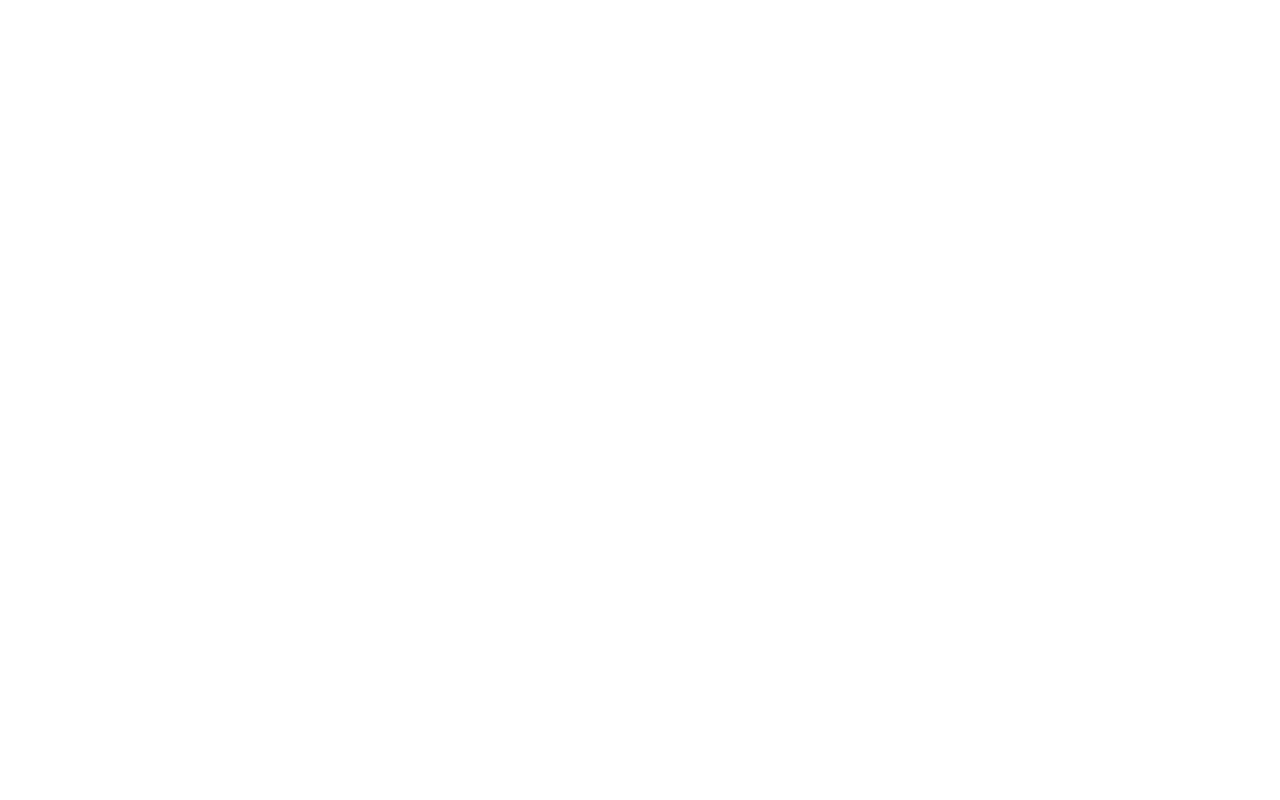
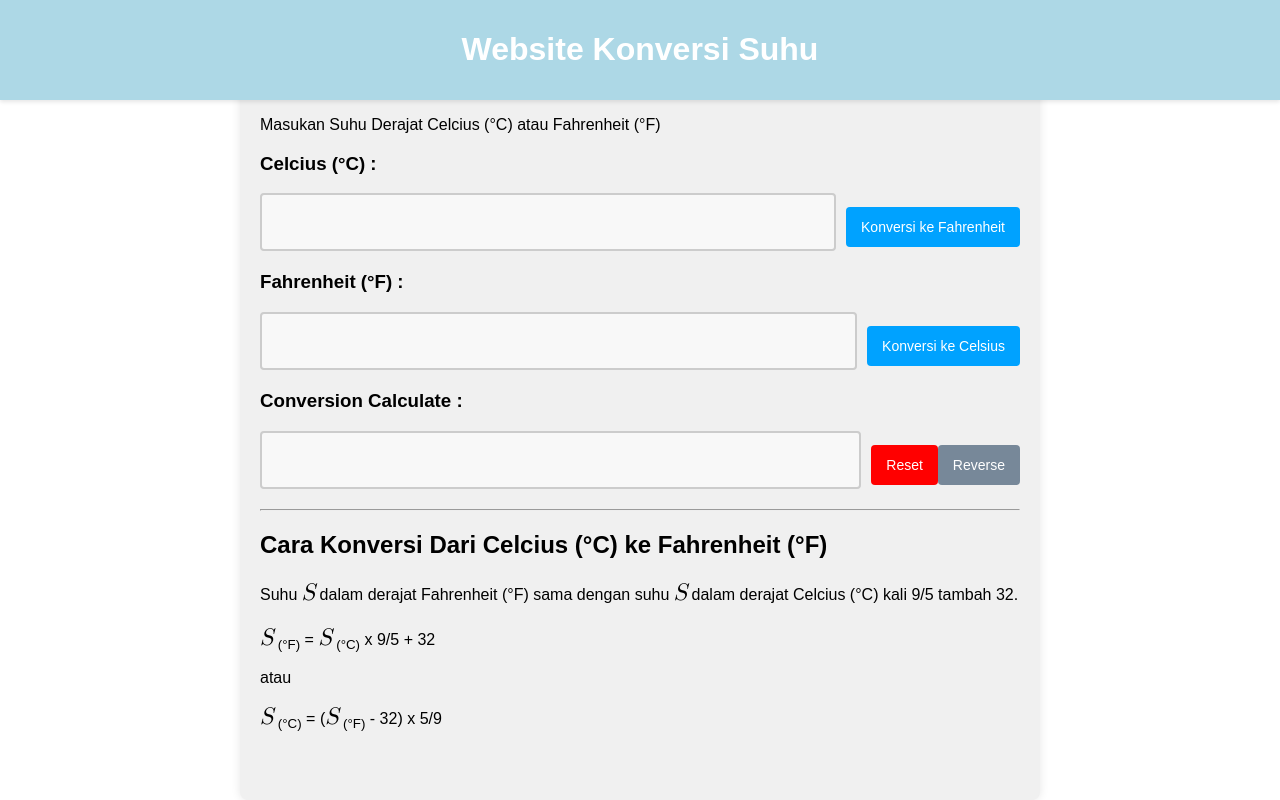
Before and after one commit to revou-fundamental-course/10-jun-24-Rachma-Nurhaliza-Parindra, a plain HTML site: page index.html in a window 1280 px wide. Drawn offline with Linux system fonts and the light colour scheme.

Commit message:
Fix File

```diff
--- /dev/null
+++ b/CSS/style.css
@@ -0,0 +1,105 @@
+body {
+    font-family: Arial, sans-serif;
+    margin: 0;
+    padding: 0;
+    display: flex;
+    flex-direction: column;
+    align-items: center;
+    height: 100vh;
+    box-sizing: border-box;
+}
+
+header {
+    text-align: center;
+    background-color: lightblue;
+    color: white;
+    padding: 10px 0;
+    width: 100%;
+    box-shadow: 0 2px 4px rgba(0,0,0,0.1);
+    position: fixed;
+    top: 0;
+    z-index: 1000;
+}
+
+main {
+    width: 90%;
+    max-width: 800px;
+    background: #f0f0f0;
+    padding: 20px;
+    border-radius: 8px;
+    box-shadow: 0 0 10px rgba(0,0,0,0.1);
+    margin-top: 80px; /* Adjusted to avoid overlap with the fixed header */
+    overflow-y: auto;
+    box-sizing: border-box;
+    flex: 1;
+}
+
+.celcius-container, .fahrenheit-container, .conversion-container {
+    margin-bottom: 20px;
+}
+
+.celcius-container section, .fahrenheit-container section, .conversion-container section {
+    display: flex;
+    align-items: center;
+    justify-content: space-between;
+    flex-wrap: wrap;
+}
+
+textarea {
+    resize: none;
+    background-color: #f8f8f8;
+    border: 2px solid #ccc;
+    border-radius: 4px;
+    font-family: math;
+    font-size: 14px;
+    flex: 1;
+    margin-right: 10px;
+    padding: 10px;
+    box-sizing: border-box;
+    min-width: 150px;
+}
+
+textarea#calculation-text {
+    flex: 2;
+}
+
+.button {
+    height: 40px;
+    border: none;
+    border-radius: 4px;
+    padding: 0 15px;
+    cursor: pointer;
+    font-size: 14px;
+    margin-top: 10px;
+}
+
+.konversi {
+    background-color: rgb(0, 162, 255);
+    color: white;
+}
+
+.reset {
+    background-color: red;
+    color: white;
+}
+
+.reverse {
+    background-color: lightslategray;
+    color: white;
+}
+
+.spans {
+    font-size: 24px;
+    font-style: italic;
+    font-family: math;
+}
+
+@media (max-width: 600px) {
+    textarea, .button {
+        flex: 1;
+        margin-right: 5px;
+    }
+    textarea#calculation-text {
+        flex: 1;
+    }
+}
--- /dev/null
+++ b/JS/script.js
@@ -0,0 +1,87 @@
+let lastConversion = "CtoF"; // Initialize to track the last conversion type
+
+function convertToFahrenheit() {
+    const celsiusInput = document.getElementById("celsius").value;
+    if (celsiusInput === "") {
+        return; // Do nothing if the input is empty
+    }
+    const celsius = parseFloat(celsiusInput);
+    const fahrenheit = (celsius * 9) / 5 + 32;
+    document.getElementById("fahrenheit").value = fahrenheit;
+    updateCalculation(celsius, fahrenheit, "C");
+    lastConversion = "CtoF";
+    updateMethodText("CtoF");
+}
+
+function convertToCelsius() {
+    const fahrenheitInput = document.getElementById("fahrenheit").value;
+    if (fahrenheitInput === "") {
+        return; // Do nothing if the input is empty
+    }
+    const fahrenheit = parseFloat(fahrenheitInput);
+    const celsius = ((fahrenheit - 32) * 5) / 9;
+    document.getElementById("celsius").value = celsius;
+    updateCalculation(fahrenheit, celsius, "F");
+    lastConversion = "FtoC";
+    updateMethodText("FtoC");
+}
+
+function resetInput() {
+    document.getElementById("celsius").value = "";
+    document.getElementById("fahrenheit").value = "";
+    document.getElementById("calculation-text").value = ""; // Clear calculation display
+    lastConversion = "CtoF"; // Reset the last conversion type
+}
+
+function reverseConversion() {
+    const celsiusInput = document.getElementById("celsius").value;
+    const fahrenheitInput = document.getElementById("fahrenheit").value;
+
+    if (lastConversion === "CtoF" && fahrenheitInput !== "") {
+        const fahrenheit = parseFloat(fahrenheitInput);
+        const celsius = ((fahrenheit - 32) * 5) / 9;
+        document.getElementById("celsius").value = celsius;
+        document.getElementById("calculation-text").value = `${fahrenheit}°F - 32 * (5/9) = ${celsius}°C`;
+        updateMethodText("FtoC");
+        lastConversion = "FtoC";
+    } else if (lastConversion === "FtoC" && celsiusInput !== "") {
+        const celsius = parseFloat(celsiusInput);
+        const fahrenheit = (celsius * 9) / 5 + 32;
+        document.getElementById("fahrenheit").value = fahrenheit;
+        document.getElementById("calculation-text").value = `${celsius}°C * (9/5) + 32 = ${fahrenheit}°F`;
+        updateMethodText("CtoF");
+        lastConversion = "CtoF";
+    }
+}
+
+function updateCalculation(input, output, unit) {
+    const calculationText = document.getElementById("calculation-text");
+    if (input === 0 && output === 0) {
+        calculationText.value = ""; // Clear calculation text if input and output are zero
+    } else {
+        if (unit === "C") {
+            calculationText.value = `${input}°C * (9/5) + 32 = ${output}°F`;
+        } else if (unit === "F") {
+            calculationText.value = `${input}°F - 32 * (5/9) = ${output}°C`;
+        }
+    }
+}
+
+function updateMethodText(conversionType) {
+    const methodText = document.getElementById("method");
+    const description = document.getElementById("conversion-description");
+    const formula = document.getElementById("conversion-formula");
+    const formulaAlt = document.getElementById("conversion-formula-alt");
+
+    if (conversionType === "CtoF") {
+        methodText.textContent = "Cara Konversi Dari Celcius (°C) ke Fahrenheit (°F)";
+        description.textContent = "Suhu S dalam derajat Fahrenheit (°F) sama dengan suhu S dalam derajat Celsius (°C) kali 9/5 tambah 32.";
+        formula.textContent = "S(°F) = (S(°C) x 9/5) + 32";
+        formulaAlt.textContent = "S(°F) = (S(°C) x 1.8) + 32";
+    } else {
+        methodText.textContent = "Cara Konversi Dari Fahrenheit (°F) ke Celcius (°C)";
+        description.textContent = "Suhu S dalam derajat Celcius (°C) sama dengan suhu S dalam derajat Fahrenheit (°F) kurang 32 kali 5/9.";
+        formula.textContent = "S(°C) = (S(°F) - 32) x 5/9";
+        formulaAlt.textContent = "S(°C) = (S(°F) - 32) x 0.5556";
+    }
+}
--- a/index.html
+++ b/index.html
@@ -2,11 +2,61 @@
 <html lang="en">
 <head>
     <meta charset="UTF-8">
-    <meta name="viewport" content="width=
-    , initial-scale=1.0">
-    <title>Document</title>
+    <meta name="viewport" content="width=device-width, initial-scale=1.0">
+    <title>Rachma Konversi Suhu</title>
+    <link rel="stylesheet" href="./CSS/style.css">
 </head>
 <body>
+    <header>
+        <h1 id="method">Website Konversi Suhu</h1>
+    </header>
+    <!-- Section Main -->
+    <main>
+        <p>Masukan Suhu Derajat Celcius (&deg;C) atau Fahrenheit (&deg;F)</p>
+        <!-- Section Celsius -->
+        <section class="celcius-container">
+            <h3>Celcius (&deg;C) :</h3>
+            <section>
+                <textarea id="celsius"></textarea>
+                <button class="konversi button" onclick="convertToFahrenheit()">Konversi ke Fahrenheit</button>
+            </section>
+        </section>
 
+        <!-- Section Fahrenheit -->
+        <section class="fahrenheit-container">
+            <h3>Fahrenheit (&deg;F) :</h3>
+            <section>
+                <textarea id="fahrenheit"></textarea>
+                <button class="konversi button" onclick="convertToCelsius()">Konversi ke Celsius</button>
+            </section>
+        </section>
+
+        <!-- Section Calculate -->
+        <section class="conversion-container">
+                <h3>Conversion Calculate :</h3>
+            <section>
+                <textarea id="calculation-text"></textarea>
+                <button class="reset button" onclick="resetInput()">Reset</button>
+                <button class="reverse button" onclick="reverseConversion()">Reverse</button>
+            </section>
+        </section>
+        <hr>
+
+        <!-- Section Formula/Info -->
+        <section>
+                <h2>Cara Konversi Dari Celcius (&deg;C) ke Fahrenheit (&deg;F)</h2>
+            <p id="conversion-description">
+                Suhu <span class="spans">S</span> dalam derajat Fahrenheit (&deg;F) sama dengan suhu <span class="spans">S</span> dalam derajat Celcius (&deg;C) kali 9/5 tambah 32.
+            </p>
+            <p id="conversion-formula">
+                <span class="spans">S</span> <sub>(&deg;F)</sub> = <span class="spans">S</span> <sub>(&deg;C)</sub> x 9/5 + 32
+            </p>
+            atau
+            <p id="conversion-formula-alt">
+                <span class="spans">S</span> <sub>(&deg;C)</sub> = (<span class="spans">S</span> <sub>(&deg;F)</sub> - 32) x 5/9
+            </p>
+        </section>
+    </main>
+    <script src="./JS/script.js"></script>
 </body>
 </html>
```
Also changed, not shown: style.css (deleted).
